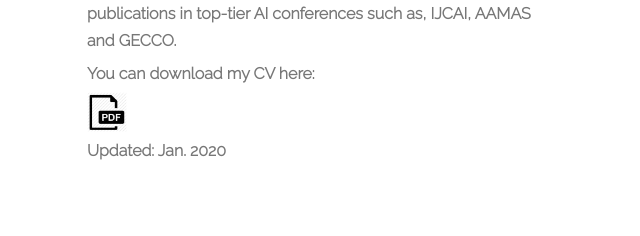
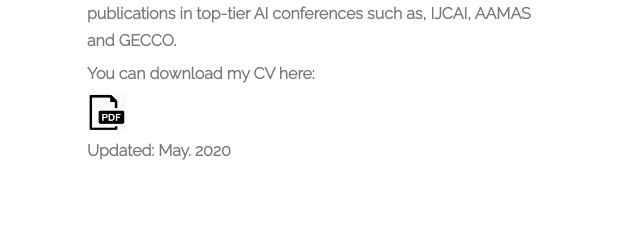
Before and after one commit to GiorgosMethe/giorgosmethe.github.io, a plain HTML site: page index.html in a window 1280 px wide. Shown: the part 3880-4116 px from the top of the page, 498-1138 px from the left. Drawn offline with nearby package versions, Linux system fonts and the light colour scheme.

Commit message:
U[date cv

```diff
--- a/index.html
+++ b/index.html
@@ -137,7 +137,7 @@
       <p></p>
       <p><a href="files/Georgios_Methenitis_CV.pdf" target="_blank">
       <img src="images/pdf.png", style="height:40px"/></a></p>
-      <p>Updated: Jan. 2020</p>
+      <p>Updated: May. 2020</p>
     </div>
     <div id="section4" class="container-fluid">
       <h1>Publications</h1>
```
Also changed, not shown: 1 other file.
